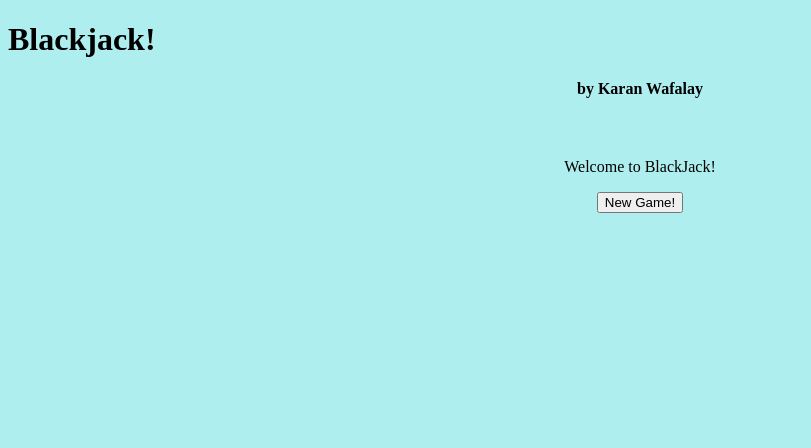
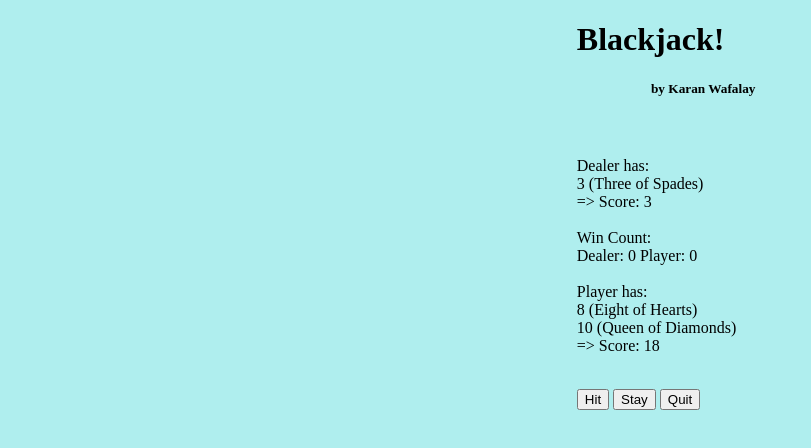
Before and after one commit to omtamang/Blackjack, a plain HTML site: page index.html in a window 1280 px wide. Both pictures are taken after a click on the button "New Game!". Shown: the whole page, without its empty margins (0-811 px from the left). Drawn offline with Linux system fonts and the light colour scheme.

Commit message:
added div and class

```diff
--- a/index.html
+++ b/index.html
@@ -6,16 +6,20 @@
 </head>
 
 <body>
+  <div>
     <h1 id="title">Blackjack!</h1>
-    <h4>by Karan Wafalay</h4>
+    <h5>by Karan Wafalay</h4>
+      <p id="text-area">Welcome to BlackJack!</p>
 
-    <p id="text-area">Welcome to BlackJack!</p>
       <button id="new-game-button">New Game!</button>
-    <button id="hit-button">Hit!</button>
-    <button id="stay-button">Stay!</button>
+      <button id="hit-button">Hit</button>
+      <button id="stay-button">Stay</button>
+      <button id="quit-button">Quit</button>
+    </div>
 
+  <div class="java-scripts">
     <script src="script.js"></script>
-
+  </div>
 </body>
 
 </html>
```
Lines whose indentation alone changed are shown as unchanged.
